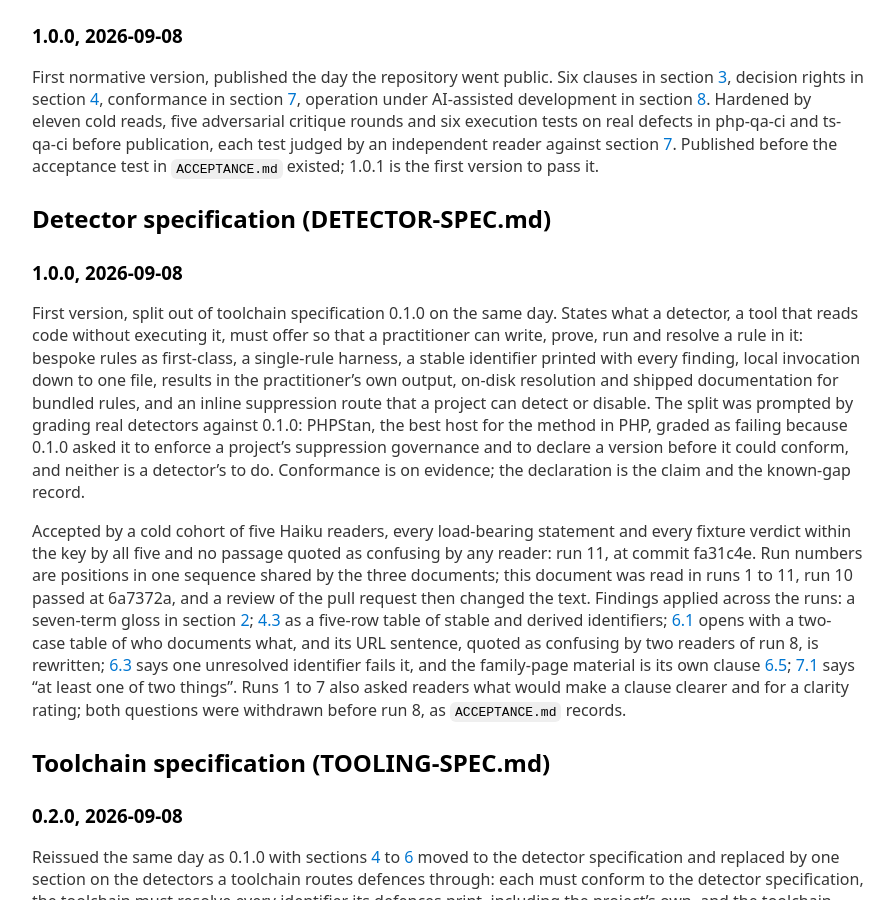
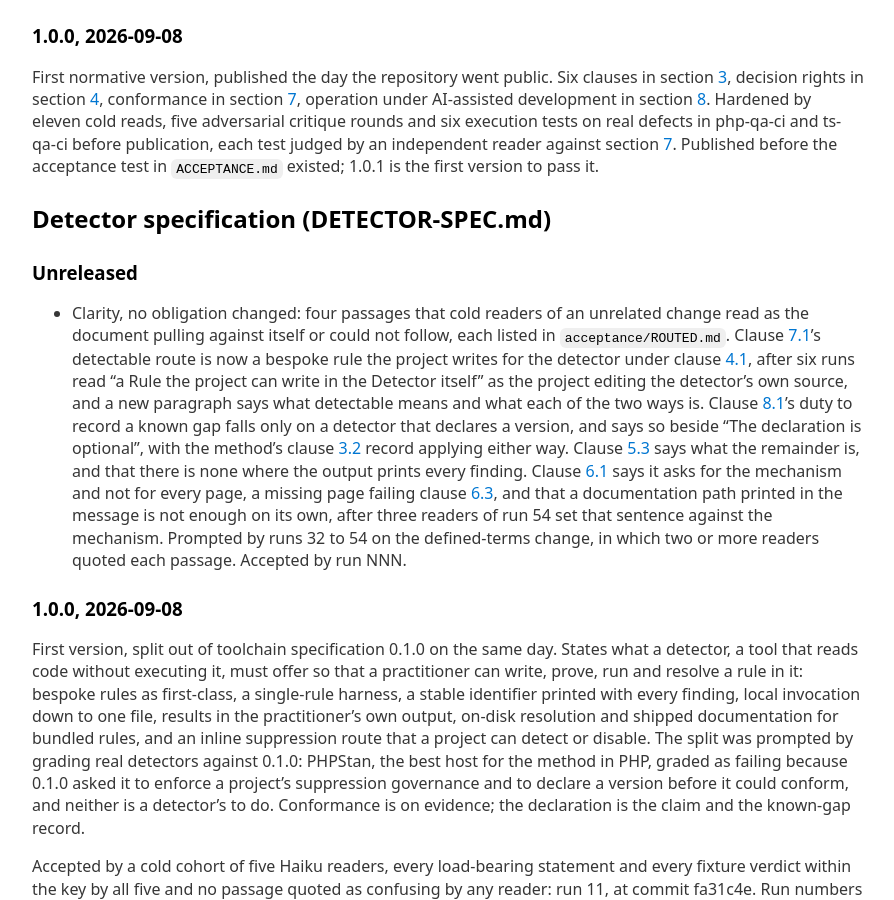
Before and after one commit to Defence-Before-Fix/defence-before-fix.github.io, a Jekyll site: the page built from CHANGELOG.md, in a window 1280 px wide and 900 px high, scrolled down 1366 px. Shown: the whole window, without its empty margins (192-1086 px from the left). Built offline with Jekyll 4.4.1, drawn with Linux system fonts in a browser that asks for light colours; our own code applies the rules of GitHub Pages for plain Markdown files.

Commit message:
Detector: the detectable route, the gap duty, the remainder and the mechanism
Four passages acceptance/ROUTED.md lists, each quoted by two or more cold readers of the
defined-terms change. Clause 7.1's detectable route is a bespoke rule the project writes for
the detector under clause 4.1, with a paragraph on what detectable means and the two ways;
clause 8.1's gap duty falls only on a detector that declares a version; clause 5.3 says what
the remainder is and when there is none; clause 6.1 says it asks for the mechanism, a missing
page failing 6.3, and that a path in the message is not enough on its own. The detector key's
7.1 quotation follows the text.

Co-Authored-By: Claude Fable 5.1 <noreply@anthropic.com>

```diff
--- a/DETECTOR-SPEC.md
+++ b/DETECTOR-SPEC.md
@@ -157,7 +157,10 @@ any.
 ### 5.3 The result MUST reach the practitioner in the output of the command they ran
 
 Where the [Detector] writes fuller detail elsewhere, the invoked command's own output MUST
-carry both a usable summary and the location of the remainder.
+carry both a usable summary and the location of the remainder. The remainder is the findings
+the summary leaves out. Where the output prints every finding, each with where it is and its
+[Identifier], there is no remainder, and a report that only adds detail to those same findings,
+such as a code snippet, need not be named in the output.
 
 **Why**: method specification clause 8.2. A report the [Practitioner] has to go and find is a
 report that arrives after the decision it was meant to inform.
@@ -183,13 +186,16 @@ Two cases, by who wrote the [Rule]:
 | The project's own | The project                    | Print the [Identifier] unaltered; the lookup is the [Toolchain]'s to give |
 
 In both, the mechanism is keyed on **the [Identifier] exactly as printed**. A command, an index
-file or a URL are all acceptable forms. Each case in turn:
+file or a URL are all acceptable forms. This clause asks for the mechanism, not for every page:
+where the mechanism works but a [Bundled rule]'s [Identifier] has no documentation to resolve
+to, that fails clause 6.3, not this clause. Each case in turn:
 
 **For a [Bundled rule]**, the [Detector] supplies the documentation and the
 lookup, and clauses 6.2 and 6.3 say where. The mechanism MUST resolve an [Identifier]
 presented alone, because the reader who needs it most has the [Identifier] from a log, a
-ticket or a colleague and not the [Message]. A [Message] that carries its own
-documentation path resolves that [Message], not the [Identifier].
+ticket or a colleague and not the [Message]. A documentation path printed in the [Message] is
+therefore not enough on its own: it helps only a reader who has the [Message], and the
+[Identifier] alone still leads nowhere.
 
 **For a project's own [Rule]**, the [Detector] cannot know the documentation, so what
 it owes is the half it can give: the [Identifier] printed unaltered under clause 4.3, and no
@@ -236,7 +242,7 @@ An automated check over every [Identifier] a [Bundled rule] can print, applying
 family list or pattern of clause 6.5 where one is used, that blocks the release when any of them
 lands on no page.
 
-**Why**: clause 6.1 is the clause most easily believed to be satisfied whilst being broken, because
+**Why**: clause 6.3 is the clause most easily believed to be satisfied whilst being broken, because
 the documentation is written by the same person who wrote the [Rule] and its absence is
 invisible from the inside. Where the [Detector] is shipped inside a [Toolchain],
 the [toolchain specification](TOOLING-SPEC.md)'s self-audit makes this check a MUST for the [Toolchain]; a
@@ -269,9 +275,18 @@ nothing to run.
 An inline ignore comment, a per-line directive and a generated [Baseline] are all such
 routes. The [Detector] MAY ship them. For each one it MUST do at least one of two things, and either
 alone satisfies this clause: make the route disableable by configuration; or make the route
-detectable, by a [Rule] the project can write in the [Detector] itself or by a mechanical check
-the [Detector] documents. Either lets a project which decides to forbid the route enforce that
-decision. A route that can be neither switched off nor seen does not [Conform].
+detectable, by a bespoke [Rule] the project writes for the [Detector] under clause 4.1 or by a
+mechanical check the [Detector] documents. Either lets a project which decides to forbid the
+route enforce that decision. A route that can be neither switched off nor seen does not [Conform].
+
+A route is detectable when the project can find every use of it. The first way is a bespoke
+[Rule]: the project registers a [Rule] of its own, as clause 4.1 provides for, that matches the
+route wherever it is used, and the [Detector] runs it like any other bespoke [Rule]; the
+[Detector] ships no such [Rule] itself, and need not. That way is open only where the
+[Detector]'s [Rules] can see the route: a [Detector] whose [Rules] never see comments cannot make
+an ignore comment detectable this way. The second way is a mechanical check the [Detector]
+documents, such as a text search for the route's spelling that the [Detector]'s documentation
+gives.
 
 **Why**: the method specification's position is that [Suppression] is an [Owner]
 decision under its clause 3.4 and section 4, and an [Owner] cannot decide something they are
@@ -310,14 +325,15 @@ for a [Detector].
 
 The declaration is machine-readable, in whatever form the [Detector]'s ecosystem uses to
 record dependencies. The same declaration is where a gap against this document is recorded once it is
-known: a [Detector] that has learnt, from its own checks or from a [Practitioner]'s
-report under the method's clause 3.2, that it fails a MUST in sections 4 to 7 MUST record that gap
-alongside the version it declares, in the same file or one it names. A declaration with a non-empty
-gap record is a statement of where the [Detector] stands and is not a claim of
+known: a [Detector] that declares a version and has learnt, from its own checks or from a
+[Practitioner]'s report under the method's clause 3.2, that it fails a MUST in sections 4 to 7
+MUST record that gap alongside that version, in the same file or one it names. A declaration
+with a non-empty gap record is a statement of where the [Detector] stands and is not a claim of
 [Conformance].
 
-The declaration is optional. It is how a maintainer claims [Conformance]; it is not a
-condition of it. A [Detector] that predates this document, or whose maintainer has never read
+The declaration is optional, and so the duty above falls only on a [Detector] that has one; a
+gap a [Practitioner] finds is recorded under the method's clause 3.2 in any case. It is how a
+maintainer claims [Conformance]; it is not a condition of it. A [Detector] that predates this document, or whose maintainer has never read
 it, MAY be graded [Conforming] on evidence by anyone who exercises the clauses above against
 it, and a verdict on any [Detector], declared or not, rests on that exercise and not on the
 claim. A declaration tells the reader what the maintainer believes and what they know to be missing;
```
Also changed, not shown: acceptance/detector/KEY.md (+9 -8 lines), CHANGELOG.md.
